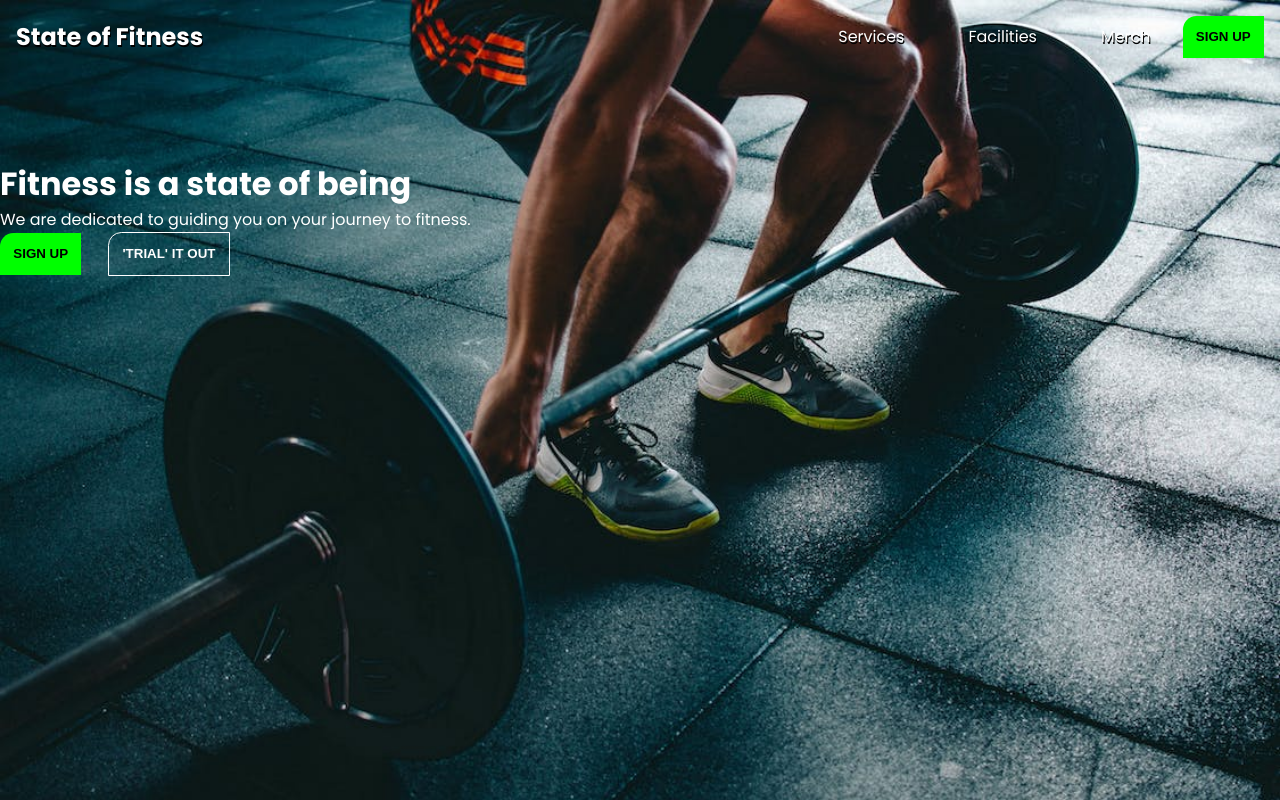
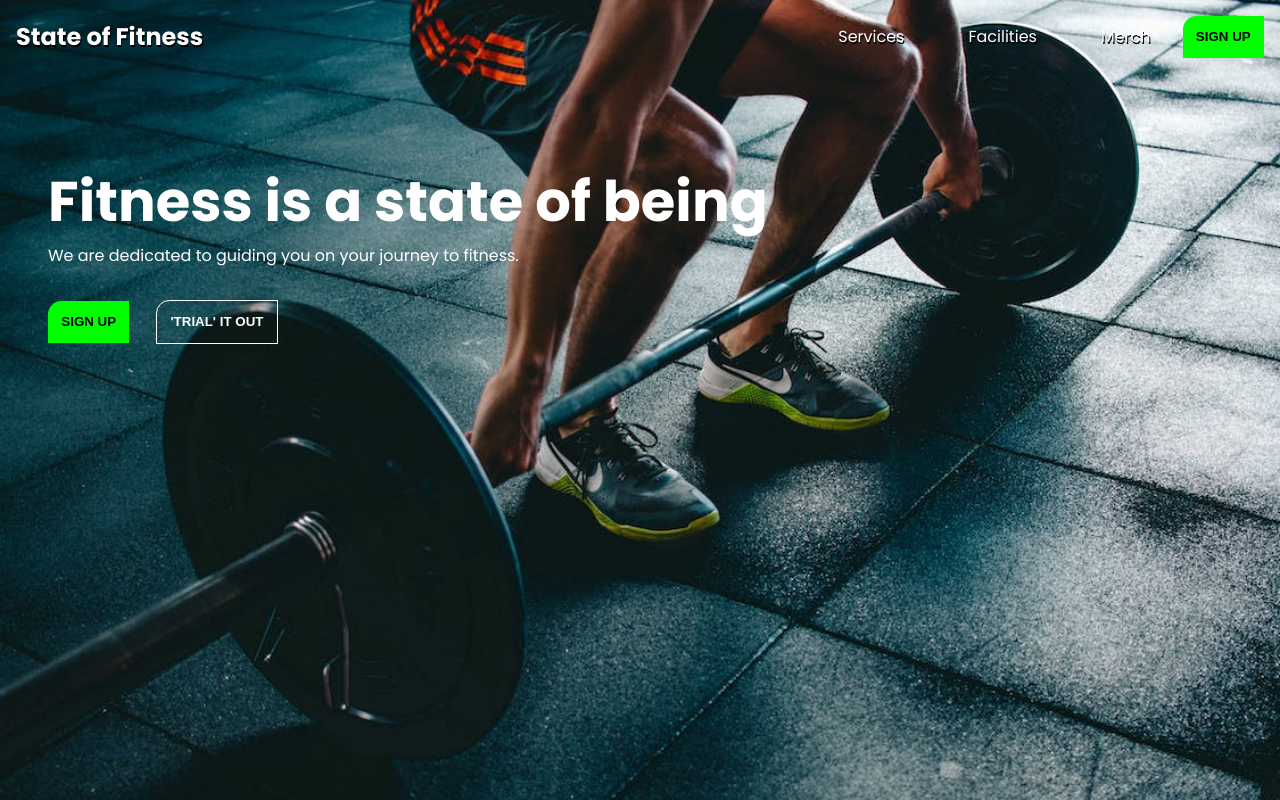
Before and after one commit to imRanDan/state-of-fitness, a React (Vite) app: page / in a window 1280 px wide. Built offline with nearby package versions, Linux system fonts and the light colour scheme.

Commit message:
finished styling hero

```diff
--- a/src/App.css
+++ b/src/App.css
@@ -61,11 +61,24 @@ main {
   background-image: url("./assets/sof-hero-bg.jpeg");
   background-repeat: no-repeat;
   background-size: 100%;
+
+  display: flex;
+  justify-content: left;
 }
 
 .hero {
   color: white;
   padding-top: 10em;
+  margin-left: 3em;
+}
+
+.hero h1 {
+  font-size: 3.5rem;
+}
+
+.hero p {
+  font-size: 1rem;
+  margin-bottom: 2em;
 }
 
 .signup-button {
```
